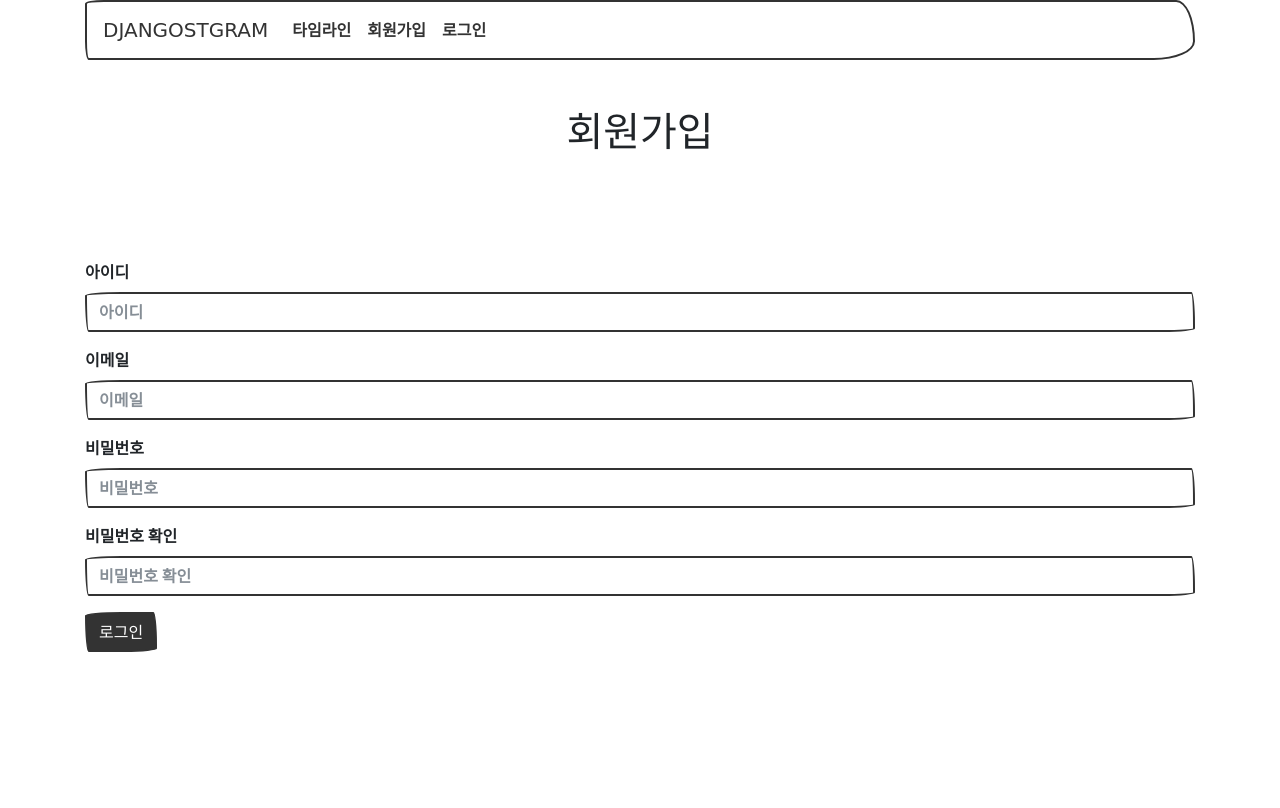
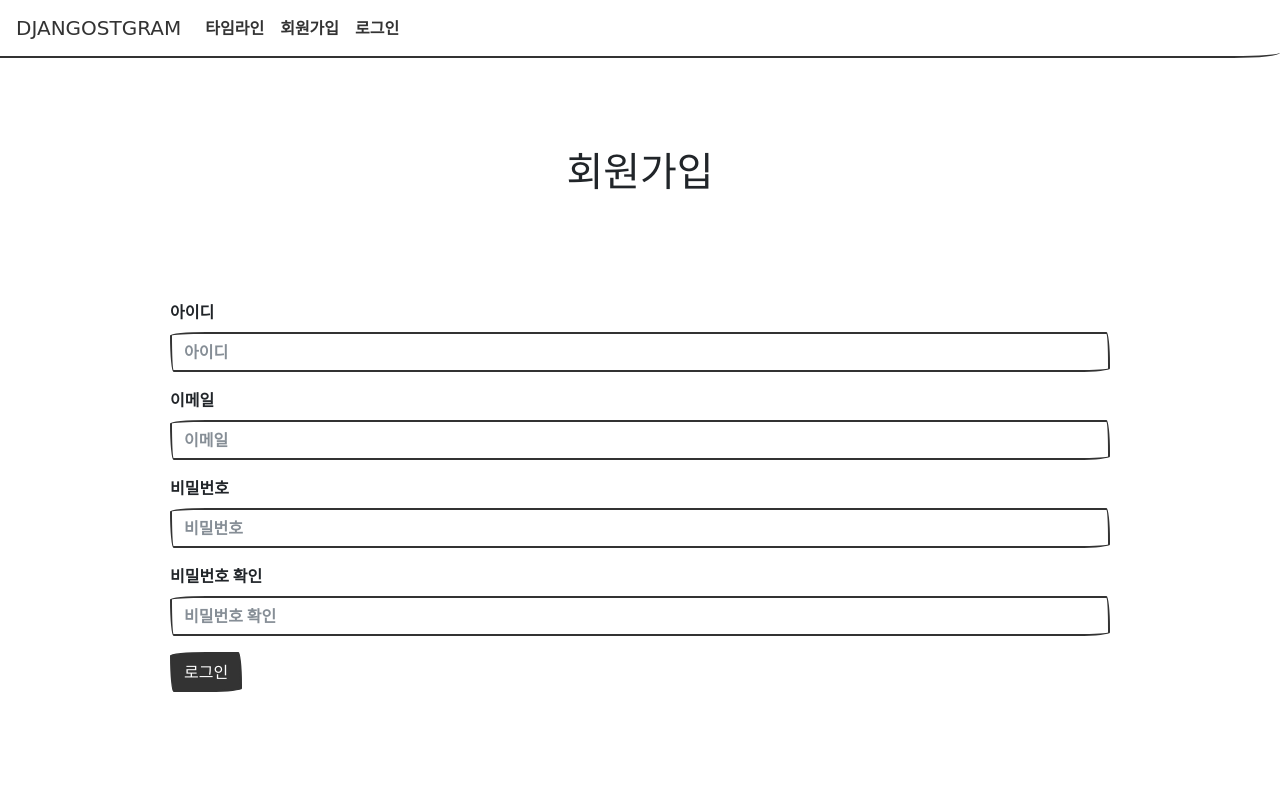
Before and after one commit to choiminjeong/dstagram, a Django app: page /user/register/ in a window 1280 px wide. Before the commit the page ends 652 px from the top, so only its background shows below. Run offline with Django 3.2, Linux system fonts and the light colour scheme; some libraries are stand-ins or nearby versions; some web fonts are replaced.

Commit message:
Update base.html
navbar 화면 위에 고정

```diff
--- a/djangostagram/dsuser/templates/base.html
+++ b/djangostagram/dsuser/templates/base.html
@@ -16,6 +16,11 @@
   <script src="https://stackpath.bootstrapcdn.com/bootstrap/4.3.1/js/bootstrap.min.js"
     integrity="sha384-JjSmVgyd0p3pXB1rRibZUAYoIIy6OrQ6VrjIEaFf/nJGzIxFDsf4x0xIM+B07jRM" crossorigin="anonymous">
     </script>
+    <style>
+      .container {
+        padding: 100px;
+      }
+    </style>
     {% block header %}
     {% endblock %}
 </head>
@@ -23,7 +28,7 @@
 <body>
   <div class="container">
 
-    <nav class="navbar navbar-expand-lg navbar-light bg-light ">
+    <nav class="navbar navbar-expand-lg navbar-light bg-light fixed-top">
       <a class="navbar-brand" href="/">DJANGOSTGRAM</a>
       <button class="navbar-toggler" type="button" data-toggle="collapse" data-target="#navbarSupportedContent"
         aria-controls="navbarSupportedContent" aria-expanded="false" aria-label="Toggle navigation">
```
